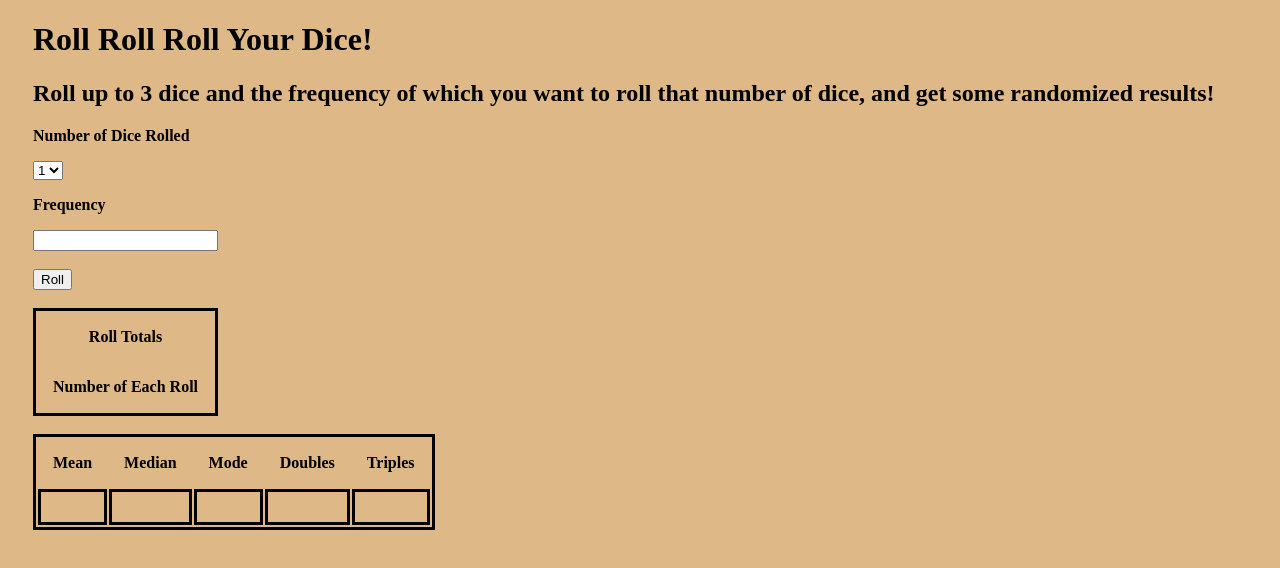
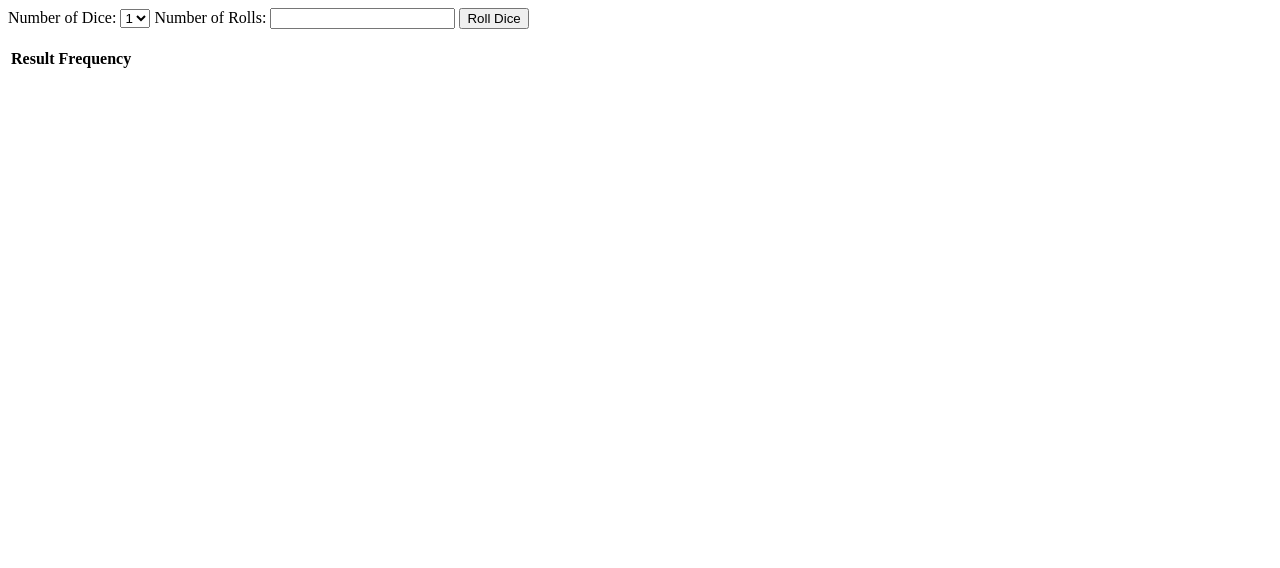
Before and after one commit to TrueOrFalse25/Level3JSProject, a plain HTML site: page index.html in a window 1280 px wide. Drawn offline with Linux system fonts and the light colour scheme.

Commit message:
Add files via upload

```diff
--- a/index.html
+++ b/index.html
@@ -1,200 +1,124 @@
 <!DOCTYPE html>
-<html lang="en">
-<head>
-    <meta charset="UTF-8">
-    <meta http-equiv="X-UA-Compatible" content="IE=edge">
-    <meta name="viewport" content="width=device-width, initial-scale=1.0">
-    <title>Roll Roll Roll Your Dice</title>
-    <script>
-        results = [];
-        var mean;
-        var median;
-        var mode;
-        var numDoubles = 0;
-        var numTriples = 0;
-
-        function initialize() {
-            row1 = document.getElementById("rollSum");
-            row2 = document.getElementById("eachNum");
-
-            meanOutput = document.getElementById("mean");
-            medianOutput = document.getElementById("median");
-            modeOutput = document.getElementById("mode");
-
-            doubles = document.getElementById("doubles");
-            triples = document.getElementById("triples");
-        }
-
-        function getRandomInteger(lower, upper) {
-            var multiplier = upper - (lower - 1);
-            var random = parseInt(Math.random() * multiplier) + lower;
-            return random;
-        }
-
-        function getMean() {
-            var sum = 0;
-            for (let i = 0; i < results.length; i++) {
-                sum += results[i];
-            }
-            mean = Math.round((sum / results.length) * 100) / 100;
-        }
-
-        function getMedian() {
-            results = results.sort((a, b) => a - b);
-            var mid = results.length / 2;
-            median = results[mid - 1];
-            if (results.length % 2 == 1) {
-                mid = (results.length - 1) / 2;
-                median = parseInt((results[mid - 1] + results[mid + 1]) / 2 + 1);
-            }
-            if (results.length % 2 == 0) {
-                median = parseInt((results[mid - 1] + results[mid - 1]) / 2);
-            }
-        }
-
-        function getMode() {
-            var highest = 0;
-            var most = 0;
-            for (let i = 0; i < results.length; i++) {
-                var temp = 1;
-                for (let j = i + 1; j < results.length; j++) {
-                    if (results[i] == results[j]) {
-                        temp++;
-                    }
-                }
-                if (temp > highest) {
-                    highest = temp;
-                    most = results[i];
-                }
-                if (temp == highest && results[i] != most) {
-                    most += ", " + results[i];
-                }
-            }
-            mode = most;
-        }
-
-        function rollDice() {
-            numDice = (document.getElementById("numDice")).value;
-            if (numDice == 1 || numDice == 2 || numDice == 3) {
-                for (let i = row1.getElementsByTagName("td").length; i > 0; i--) {
-                    row1.deleteCell(i);
-                    row2.deleteCell(i);
-                }
-                for (let i = 0; i < results.length; i++) {
-                    results.pop();
-                    i--;
-                }
-                numDoubles = 0;
-                numTriples = 0;
-                var numRolls = (document.getElementById("eachRoll")).value;
-                for (let i = 0; i < numRolls; i++) {
-                    if (numDice == 3) {
-                        var die1 = getRandomInteger(1, 6);
-                        var dice2 = getRandomInteger(1, 6);
-                        var dice3 = getRandomInteger(1, 6);
-                        results.push(die1 + dice2 + dice3);
-                        if (die1 == dice2 || dice2 == dice3 || die1 == dice3) {
-                            numDoubles++;
-                        }
-                        if (die1 == dice2 && dice2 == dice3) {
-                            numTriples++;
-                        }
-                    }
-                    if (numDice == 2) {
-                        var die1 = getRandomInteger(1, 6);
-                        var dice2 = getRandomInteger(1, 6);
-                        results.push(die1 + dice2);
-                        if (die1 == dice2) {
-                            numDoubles++;
-                        }
-                    }
-                    if (numDice == 1) {
-                        results.push(getRandomInteger(1, 6));
-                    }
-                }
-                for (let i = numDice; i <= (6 * numDice); i++) {
-                    row1.insertCell().innerHTML = i;
-                    var count = 0;
-                    for (let j = 0; j < results.length; j++) {
-                        if (results[j] == i) {
-                            count++;
-                        }
-                    }
-                    row2.insertCell().innerHTML = count;
-                }
-                doubles.innerHTML = numDoubles;
-                triples.innerHTML = numTriples;
-                getMean();
-                meanOutput.innerHTML = mean;
-                getMedian();
-                medianOutput.innerHTML = median;
-                getMode();
-                modeOutput.innerHTML = mode;
-            }
-        }
-    </script>
-    <style>
-        body {
-            padding-left: 25px;
-            background-color: burlywood;
-        }
-        table {
-            border: solid black;
-        }
-
-        th, td {
-            padding: 15px;
-        }
-
-        td {
-            border: solid black;
-        }
-    </style>
-</head>
-<body onload="initialize();">
-    <h1>Roll Roll Roll Your Dice!</h1>
-    <h2>
-        Roll up to 3 dice and the frequency of which you want to roll that number of dice, and get some randomized results!
-    </h2>
+<html>
+  <head>
+    <title>Dice Roller</title>
+  </head>
+  <body>
     <form>
-        <p><strong>Number of Dice Rolled</strong></p>
-        <!-- <input type="number" id="numDice"> -->
+        Number of Dice:
         <select id="numDice">
             <option value="1">1</option>
             <option value="2">2</option>
             <option value="3">3</option>
         </select>
-        <p><strong>Frequency</strong></p>
-        <input type="number" id="eachRoll">
+        Number of Rolls:
+        <input type="number" id="numRolls" min="1">
+        <button onclick="rollDice()">Roll Dice</button>
     </form>
     <br>
-    <button onclick="rollDice();">Roll</button>
-    <br>
-    <table>
-        <tr id="rollSum">
-            <th><strong>Roll Totals</strong></th>
-        </tr>
-        <br>
-        <tr id="eachNum">
-            <th><strong>Number of Each Roll</strong></th>
-        </tr>
+    <table id="resultsTable">
+      <tr>
+        <th>Result</th>
+        <th>Frequency</th>
+      </tr>
     </table>
     <br>
-    <table>
-        <tr>
-            <th>Mean</th>
-            <th>Median</th>
-            <th>Mode</th>
-            <th>Doubles</th>
-            <th>Triples</th>
-        </tr>
-        <tr>
-            <td id="mean"></td>
-            <td id="median"></td>
-            <td id="mode"></td>
-            <td id="doubles"></td>
-            <td id="triples"></td>
-        </tr>
-    </table>
-</body>
+    <p id="stats"></p>
+    <script>
+        function rollDice() {
+            // Get number of dice and number of rolls from form
+            var numDice = document.getElementById("numDice").value;
+            var numRolls = document.getElementById("numRolls").value;
+
+            // Clear previous stats
+            document.getElementById("stats").innerHTML = "";
+
+            // Roll dice and store results in an array
+            var results = [];
+            for (var i = 0; i < numRolls; i++) {
+                var roll = 0;
+                for (var j = 0; j < numDice; j++) {
+                    roll += Math.floor(Math.random() * 6) + 1;
+                }
+                results.push(roll);
+            }
+
+            // Determine minimum and maximum possible roll value
+            var minRoll = numDice;
+            var maxRoll = numDice * 6;
+
+            // Count frequency of each roll value
+            var rollCount = {};
+            for (var i = minRoll; i <= maxRoll; i++) {
+                rollCount[i] = 0;
+            }
+            for (var i = 0; i < numRolls; i++) {
+                rollCount[results[i]]++;
+            }
+
+            // Display frequency of each roll value in table
+            for (var i = minRoll; i <= maxRoll; i++) {
+                var row = document.createElement("tr");
+                var resultCell = document.createElement("td");
+                resultCell.innerHTML = i;
+                row.appendChild(resultCell);
+                var countCell = document.createElement("td");
+                countCell.innerHTML = rollCount[i];
+                row.appendChild(countCell);
+                document.getElementById("resultsTable").appendChild(row);
+            }
+
+            // Determine doubles and triples
+            var doubles = 0, triples = 0;
+            for (var i = minRoll; i <= maxRoll; i++) {
+            if (rollCount[i] == 2) doubles++;
+            if (rollCount[i] == 3) triples++;
+            }
+
+            //Calculate Mean, Median and Mode
+            var sum = 0;
+            results.forEach(function(result) {
+            sum += result;
+            });
+            var mean = sum / numRolls;
+            var median;
+            results.sort(function(a, b){return a-b});
+            if (numRolls % 2 == 0) {
+            median = (results[numRolls/2 - 1] + results[numRolls/2])/2;
+            } else {
+            median = results[Math.floor(numRolls/2)];
+            }
+
+            var mode = findMode(results);
+
+            // Display doubles, triples, mean, median, and mode
+            var stats = "Doubles: " + doubles + "<br>Triples: " + triples + "<br>Mean: " + mean + "<br>Median: " + median + "<br>Mode: " + mode;
+            document.getElementById("stats").innerHTML = stats;
+        }
+
+        function findMode(arr) {
+            var modeObj = {};
+
+            // Creating modeObj
+            arr.forEach(function(num) {
+                if (!modeObj[num]) modeObj[num] = 0;
+                modeObj[num]++;
+            });
+
+            // Creating array of mode/s
+            var maxFrequency = 0, modes = [];
+            for (var num in modeObj) {
+                if (modeObj[num] > maxFrequency) {
+                    modes = [num];
+                    maxFrequency = modeObj[num];
+                }
+                else if (modeObj[num] === maxFrequency) modes.push(num);
+            }
+
+            // if every element is unique, return empty array
+            if (modes.length === Object.keys(modeObj).length) return [];
+            return modes;
+        }
+    </script>
+  </body>
 </html>
```
